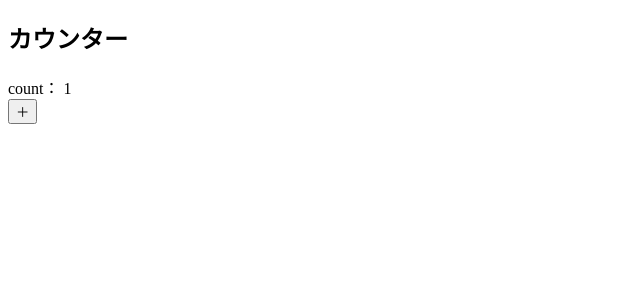
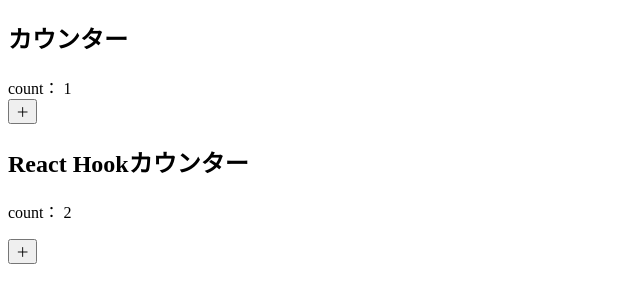
Before and after one commit to Ushinji/react_hooks_sample, a React (Create React App) app: page / in a window 1280 px wide. Shown: the top 302 px of the page, without its empty margins (0-640 px from the left). Built offline with nearby package versions, Linux system fonts and the light colour scheme.

Commit message:
Hooksを使ってカウンターを作成

```diff
--- a/src/App.tsx
+++ b/src/App.tsx
@@ -1,5 +1,6 @@
 import * as React from 'react';
 import Counter from './components/Counter';
+import HookedCounter from './components/HookedCounter';
 
 
 class App extends React.Component {
@@ -7,6 +8,7 @@ class App extends React.Component {
     return (
       <div>
         <Counter initial={1}/>
+        <HookedCounter initial={2} />
       </div>
     );
   }
--- a/src/components/HookedCounter.tsx
+++ b/src/components/HookedCounter.tsx
@@ -1,7 +1,11 @@
 import * as React from 'react';
 
-const HookedCounter = () => {
-  const [count, setCount] = React.useState(0);
+interface IProps {
+  initial?: number;
+}
+
+const HookedCounter:React.FunctionComponent<IProps> = ({initial = 0}) => {
+  const [count, setCount] = React.useState(initial);
 
   const increment = () => {
     setCount(count + 1)
```
